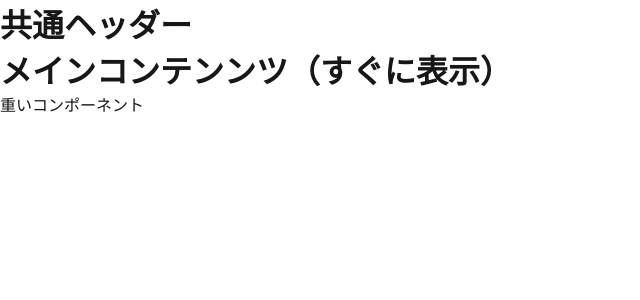
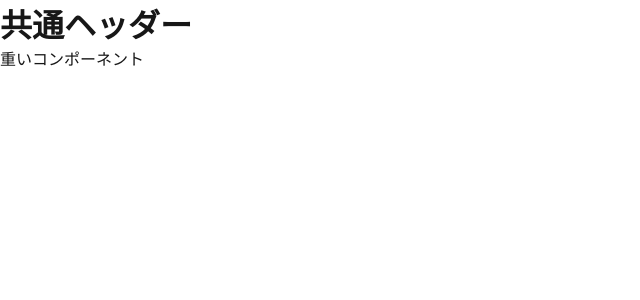
Before and after one commit to whitedog519/nextjs-tutorial, a Next.js app: page / in a window 1280 px wide. Shown: the top 300 px of the page, without its empty margins (0-640 px from the left). Built offline with nearby package versions, Linux system fonts and the light colour scheme.

Commit message:
loading.tsxで重い処理を非同期化

```diff
--- /dev/null
+++ b/app/loading.tsx
@@ -0,0 +1,3 @@
+export default function Loading() {
+    return <div>Loading...</div>
+}
--- a/app/page.tsx
+++ b/app/page.tsx
@@ -4,10 +4,10 @@ import SlowComponent from "./SlowComponent"
 export default async function Home() {
   return (
     <div>
-      <h1>メインコンテンンツ（すぐに表示）</h1>
-      <Suspense fallback={<div>重いコンポーネントを読み込み中...</div>}>
+      {/* <h1>メインコンテンンツ（すぐに表示）</h1> */}
+      {/* <Suspense fallback={<div>重いコンポーネントを読み込み中...</div>}> */}
         <SlowComponent />
-      </Suspense>
+      {/* </Suspense> */}
     </div>
   )
 }
```
